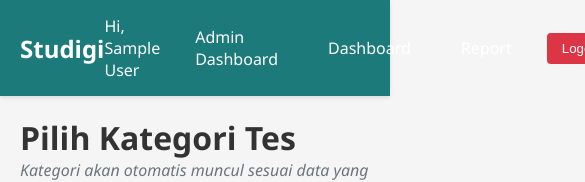
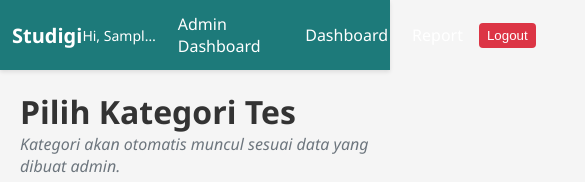
Before and after one commit to ruangsidigi/studigi-platform, a React (Create React App) app in the folder frontend/: page /dashboard in a window 390 px wide. Shown: the top 182 px of the page, 585 px wide, since content can reach past the window. Built offline with nearby package versions, Linux system fonts and the light colour scheme; no server answers; sample sign-in values are in the browser's storage.

Commit message:
style: adjust navbar layout for smaller logo

```diff
--- a/frontend/src/components/navbar.css
+++ b/frontend/src/components/navbar.css
@@ -1,6 +1,6 @@
 .navbar {
   background-color: var(--header-color, #1d7a7a);
-  padding: 15px 0;
+  padding: 10px 0;
   box-shadow: 0 2px 4px rgba(0, 0, 0, 0.1);
 }
 
@@ -11,19 +11,20 @@
   display: flex;
   justify-content: space-between;
   align-items: center;
+  min-height: 52px;
 }
 
 .navbar-logo {
-  font-size: 24px;
+  font-size: 20px;
   font-weight: bold;
   color: white;
   text-decoration: none;
 }
 
 .navbar-logo-img {
-  height: 68px;
+  height: 44px;
   width: auto;
-  max-width: 300px;
+  max-width: 220px;
   object-fit: contain;
   display: block;
 }
@@ -31,18 +32,22 @@
 .navbar-menu {
   display: flex;
   align-items: center;
-  gap: 20px;
+  gap: 12px;
 }
 
 .navbar-user {
   color: white;
   font-weight: 500;
+  max-width: 150px;
+  white-space: nowrap;
+  overflow: hidden;
+  text-overflow: ellipsis;
 }
 
 .navbar-link {
   color: white;
   text-decoration: none;
-  padding: 8px 15px;
+  padding: 6px 10px;
   border-radius: 4px;
   transition: background-color 0.3s ease;
 }
@@ -55,7 +60,7 @@
   background-color: #dc3545;
   color: white;
   border: none;
-  padding: 8px 15px;
+  padding: 6px 10px;
   border-radius: 4px;
   cursor: pointer;
   transition: background-color 0.3s ease;
@@ -64,3 +69,33 @@
 .navbar-logout:hover {
   background-color: #c82333;
 }
+
+@media (max-width: 768px) {
+  .navbar {
+    padding: 8px 0;
+  }
+
+  .navbar-container {
+    min-height: 46px;
+    padding: 0 12px;
+  }
+
+  .navbar-logo-img {
+    height: 36px;
+    max-width: 180px;
+  }
+
+  .navbar-menu {
+    gap: 8px;
+  }
+
+  .navbar-link,
+  .navbar-logout {
+    padding: 5px 8px;
+  }
+
+  .navbar-user {
+    max-width: 100px;
+    font-size: 14px;
+  }
+}
```
